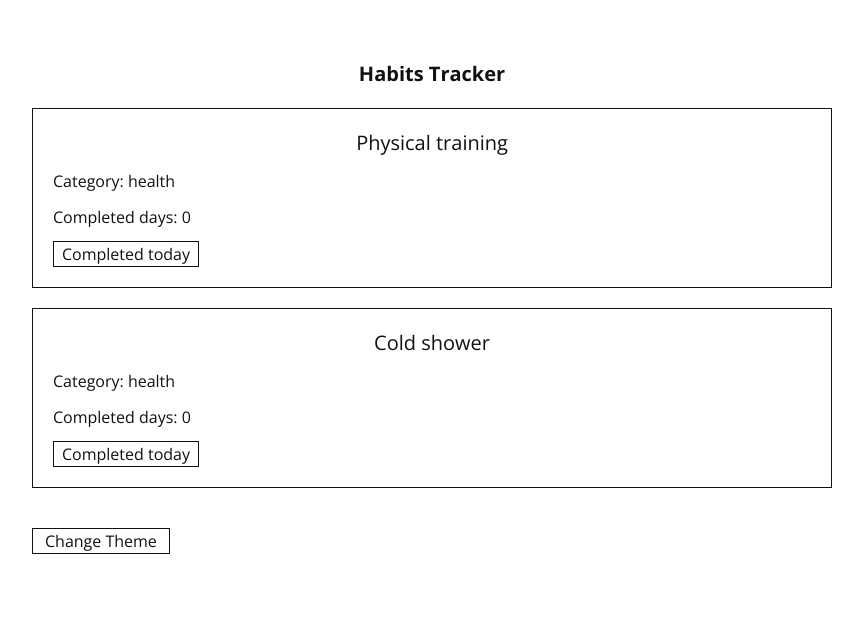
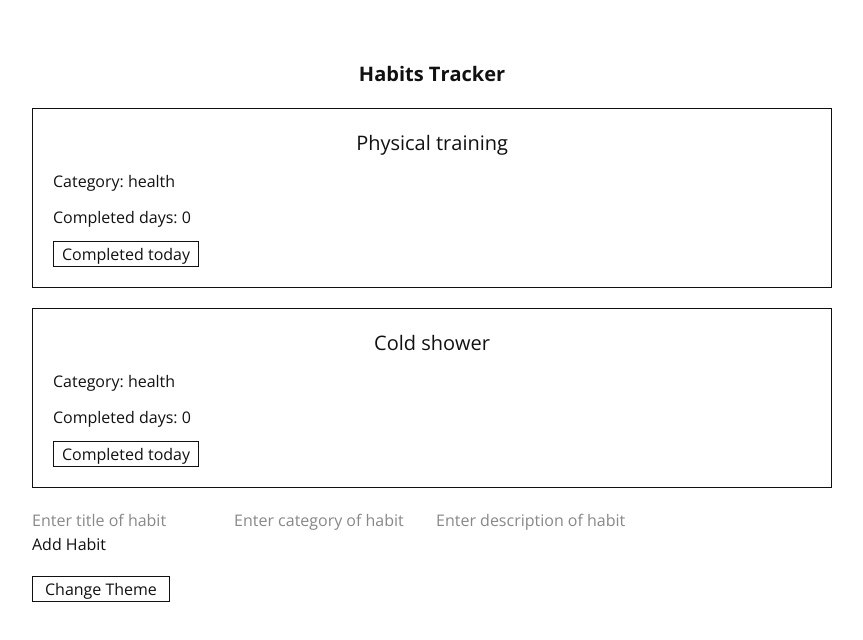
Before and after one commit to Vladimir-Bukhanov/Habits-Tracker, a React (Vite) app: page / in a window 1280 px wide. Shown: the top 640 px of the page, without its empty margins (208-1071 px from the left). Built offline with nearby package versions, Linux system fonts and the light colour scheme.

Commit message:
feat: add habit form in parent component and function addHabit

```diff
--- a/src/App.tsx
+++ b/src/App.tsx
@@ -1,4 +1,5 @@
 import { useContext, useEffect, useState } from 'react'
+import HabitForm, { type IHabitFields } from './components/HabitForm'
 import HabitsList from './components/HabitsList'
 import { ThemeContext } from './context/ThemeContext'
 import type { HabitType } from './types/habitType'
@@ -51,6 +52,21 @@ export default function App() {
     ))
   }
 
+  const addHabit = (formFields: IHabitFields) => {
+
+    const newHabit: HabitType = {
+      id: Date.now(),
+      title: formFields.title,
+      description: formFields.description,
+      category: formFields.category,
+      completedDates: [],
+      createdAt: new Date().toLocaleDateString()
+    }
+
+    setHabits(prev => [...prev, newHabit])
+
+  }
+
   return (
     <div className='mx-auto mb-5 w-[90%] max-w-200 min-w-90'>
       <h1 className='text-center mt-15 mb-5 text-xl font-bold'>
@@ -59,6 +75,9 @@ export default function App() {
       <HabitsList
         habitsList={habits}
         countCompletedDays={countCompletedDays}
+      />
+      <HabitForm
+        addHabit={addHabit}
       />
       <button
         className={`border mt-5 px-3 cursor-pointer ${theme === "light" ? "hover:bg-blue-200" : "hover:bg-blue-700"}`}
--- a/src/components/HabitForm.tsx
+++ b/src/components/HabitForm.tsx
@@ -4,7 +4,7 @@ interface IHabitForm {
 	addHabit: (newHabit: IHabitFields) => void
 }
 
-interface IHabitFields {
+export interface IHabitFields {
 	title: string
 	category: string
 	description: string
@@ -27,9 +27,8 @@ export default function HabitForm({addHabit}: IHabitForm) {
 		e.preventDefault()
 
 		if (
-			habitFields.title.trim() === "" &&
-			habitFields.title.trim() === "" &&
-			habitFields.title.trim() === ""
+			habitFields.title.trim() === "" ||
+			habitFields.category.trim() === ""
 		) {
 			setError('Fill in all fields...')
 			return
@@ -56,18 +55,21 @@ export default function HabitForm({addHabit}: IHabitForm) {
 				<input
 					type="text"
 					name='title'
+					placeholder='Enter title of habit'
 					value={habitFields.title}
 					onChange={handleChange}
 				/>
 				<input
 					type="text"
 					name='category'
+					placeholder='Enter category of habit'
 					value={habitFields.category}
 					onChange={handleChange}
 				/>
 				<input
 					type="text"
 					name='description'
+					placeholder='Enter description of habit'
 					value={habitFields.description}
 					onChange={handleChange}
 				/>
--- a/src/components/HabitItem.tsx
+++ b/src/components/HabitItem.tsx
@@ -1,4 +1,4 @@
-import { useContext, useEffect, useState } from 'react'
+import { useContext, useEffect } from 'react'
 import { IoMdDoneAll } from "react-icons/io"
 import { ThemeContext } from '../context/ThemeContext'
 import type { HabitType } from '../types/habitType'
@@ -13,34 +13,16 @@ export default function HabitItem({habit, countCompletedDays}: IHabitItem) {
 
 	 const {theme} = useContext(ThemeContext)
 
-	 const [completed, setCompleted] = useState<boolean>(() => {
 
-		const savedCompleted = localStorage.getItem("completedToday")
-
-		if (savedCompleted) {
-			const parseCompleted = JSON.parse(savedCompleted)
-			return parseCompleted
-		}
-
-		return false
-
-	 })
-
-	 useEffect(() => {
-		localStorage.setItem('completedToday', JSON.stringify(completed))
-	 }, [completed])
 
 	  useEffect(() => {
     	const checkDate = () => {
       const today = new Date().toLocaleDateString()
-      const lastDate = localStorage.getItem('lastDate') || habit.createdAt
+			const lastDate = habit.completedDates[habit.completedDates.length - 1]
 
       if (lastDate !== today) {
-        setCompleted(false)
 				localStorage.setItem('lastDate', today)
       }
-
-			console.log('today: ' + today + '   ' + 'lastDate: ' + lastDate)
     }
 
 		checkDate()
@@ -53,8 +35,11 @@ export default function HabitItem({habit, countCompletedDays}: IHabitItem) {
 
 	 const completedToday = () => {
 
-			if (!completed) {
-				setCompleted(true)
+			if (
+				habit.completedDates[habit.completedDates.length-1] !==
+				new Date().toLocaleDateString() ||
+				habit.completedDates.length === 0
+			) {
 				countCompletedDays(habit.id)
 			}
 	 }
@@ -82,8 +67,10 @@ export default function HabitItem({habit, countCompletedDays}: IHabitItem) {
 				<button
 					className={`mr-3 border px-2 cursor-pointer duration-200
 					${theme === 'light' ? 'hover:bg-green-200' : 'hover:bg-green-600'}
-					${completed && theme === 'light' ? 'bg-green-200' : ''}
-					${completed && theme === 'dark' ? 'bg-green-600' : ''}
+					${habit.completedDates[habit.completedDates.length-1] ===
+					new Date().toLocaleDateString() && theme === 'light' ? 'bg-green-200' : ''}
+					${habit.completedDates[habit.completedDates.length-1] ===
+					new Date().toLocaleDateString() && theme === 'dark' ? 'bg-green-600' : ''}
 					`}
 					onClick={completedToday}
 				>
@@ -92,7 +79,8 @@ export default function HabitItem({habit, countCompletedDays}: IHabitItem) {
 
 				<IoMdDoneAll
 					className={`text-2xl ease duration-200 ${theme === 'light' ? 'text-green-600' : 'text-green-400'}
-					${completed ? 'opacity-100' : 'opacity-0'}`}
+					${habit.completedDates[habit.completedDates.length-1] ===
+					new Date().toLocaleDateString() ? 'opacity-100' : 'opacity-0'}`}
 				/>
 			</div>
 		</div>
```
